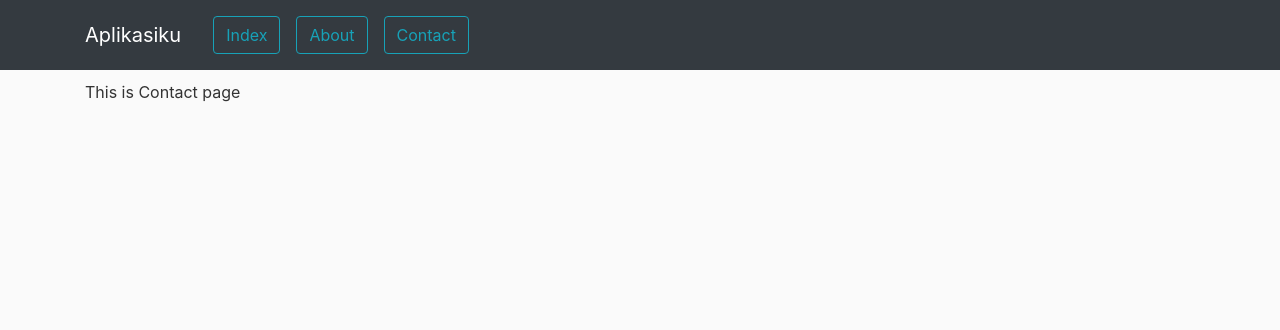
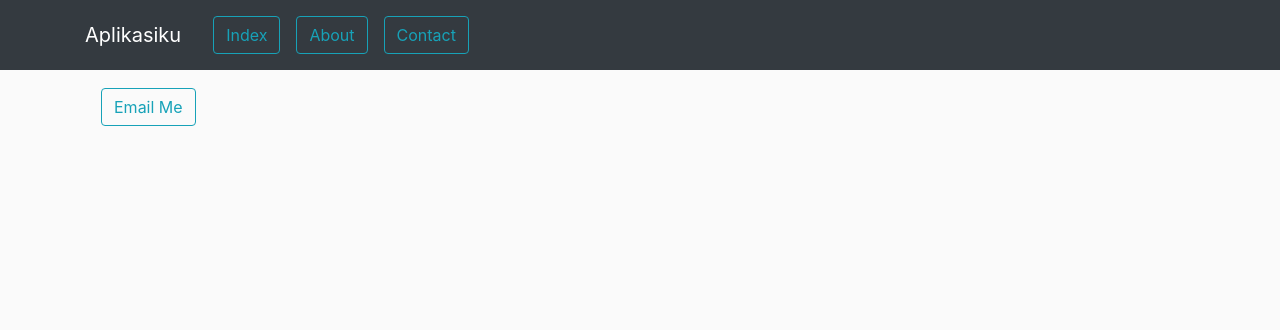
Before and after one commit to Reinz-Stuff/scraping-with-flask, a Flask app: page /contact in a window 1280 px wide. Shown: the top 330 px of the page. Run offline with Flask 2, Linux system fonts and the light colour scheme.

Commit message:
edit contact.html

```diff
--- a/templates/contact.html
+++ b/templates/contact.html
@@ -1,4 +1,5 @@
 {% extends "main_layout.html" %}
 {% block content %}
-    <p>This is Contact page</p>
+    <a class="nav-item nav-link" href="https://mail.google.com/mail/u/0/?view=cm&tf=1&fs=1&to=fauzik354313@gmail.com"><input type="submit" class="btn btn-outline-info"
+                                value="Email Me"></a>
 {% endblock %}
```
